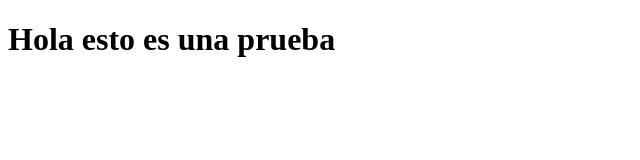
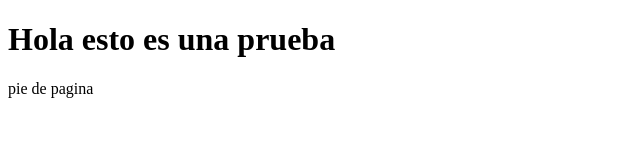
Before and after one commit to david010594/MiProyecto, a plain HTML site: page index.html in a window 1280 px wide. Shown: the whole page, without its empty margins (0-640 px from the left). Drawn offline with Linux system fonts and the light colour scheme.

Commit message:
modificacion rueba
se agrego un pie de pagina

```diff
--- a/index.html
+++ b/index.html
@@ -8,5 +8,8 @@
 </head>
 <body>
     <h1> Hola esto es una prueba </h1>
+    <footer>
+        pie de pagina
+    </footer>
 </body>
 </html>
```
